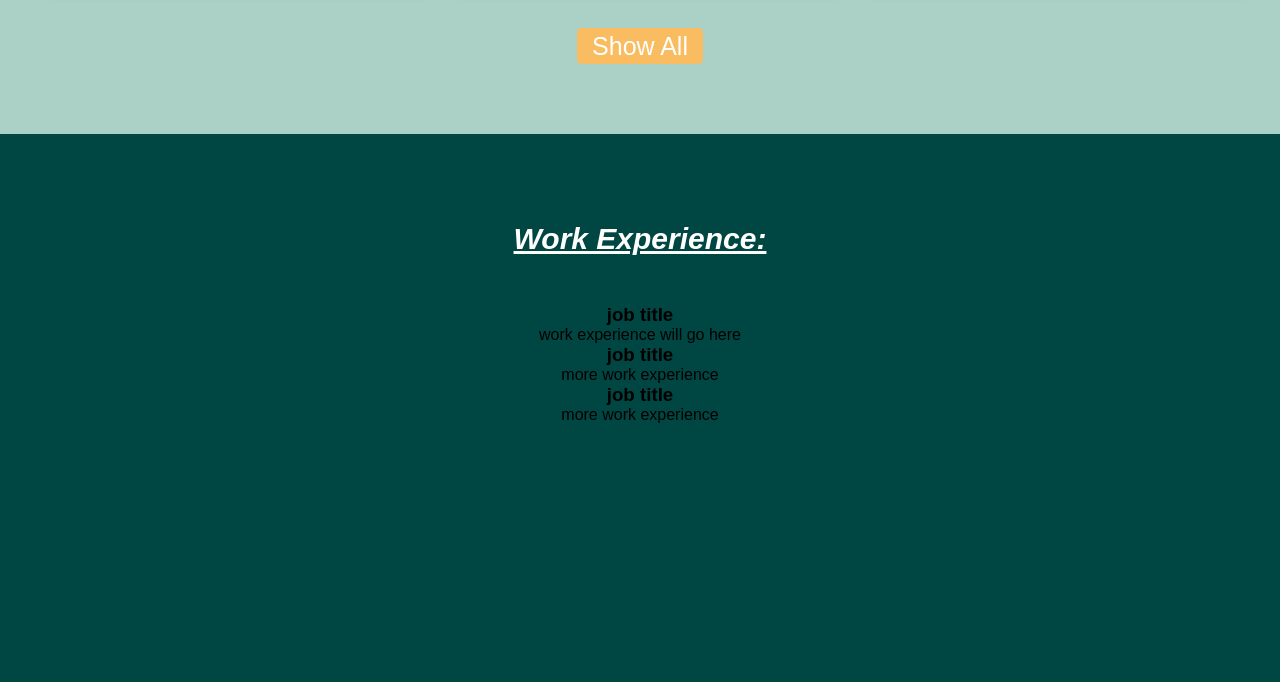
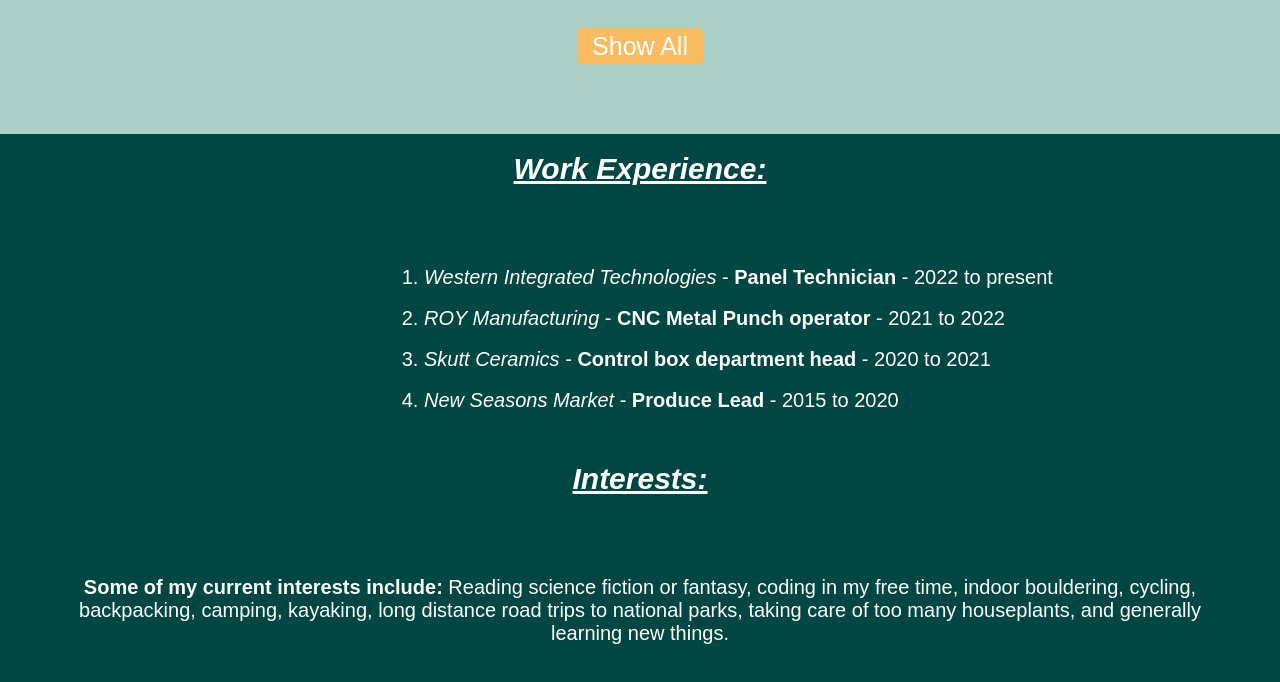
Before and after one commit to Mac-ziis/independent-project-1, a plain HTML site: page index.html in a window 1280 px wide. Shown: the part 2456-3138 px from the top of the page. Drawn offline with Linux system fonts and the light colour scheme.

Commit message:
Add the work experience section and current interests + add css styling for those sections.

```diff
--- a/css/styles.css
+++ b/css/styles.css
@@ -37,7 +37,7 @@ h1 {
   font-style: italic;
 }
 
-#work-experience {
+#bottom-headers {
   font-size: 30px;
   text-align: center;
   text-decoration-line: underline;
@@ -135,9 +135,6 @@ section {
   color: var(--button);
   border-radius: 5px;
   box-shadow: 8px 8px 10px 5px rgba(100, 100, 100, 1);
-
-
-
 }
 
 #projects .project-tile img {
@@ -192,22 +189,23 @@ section {
 }
 /* need to play around with separate columns for work exp. */
 .work-columns {
-  max-width: 100%
+  padding: 50px 0;
+  text-align: left;
+  margin-left: 30%;
 }
 
-#work {
-  max-width: 30%;
-  margin: auto;
+li {
+  color: var(--headline);
+  font-size: 20px;
 }
 
-#work2 {
-  max-width: 30%;
-  margin: auto;
-}
-
-#work3 {
-  max-width: 30%;
-  margin: auto;
+#interests {
+  color: var(--headline);
+  text-align: center;
+  font-size: 20px;
+  padding-top: 50px;
+  padding-bottom: 100px;
+  margin: 0 70px 0 70px;
 }
 
 @media only screen and (max-width: 420px) {
--- a/index.html
+++ b/index.html
@@ -9,15 +9,13 @@
 </head>
 
 <body>
-  <!-- <header>
+   <header>
     <nav id="navbar">
       <ul class="nav-links">
-        <li><a href="welcome-section" class="nav-link">About</a></li>
-        <li><a href="project-section" class="nav-link">Projects</a></li>
-        <li><a href="contact.html" class="nav-link">Contact</a></li>
+        <li><a href="welcome-section" class="nav-link">GH - Pages</a></li>
       </ul>
     </nav>
-  </header> -->
+  </header>
   <section id="welcome-section">
     <!-- Add more here  -->
     <h1>Hello, I'm Mac Granger.</h1>
@@ -74,14 +72,17 @@
   </div>
   </section>
   <!-- more styling here. maybe an image -->
-  <section class="work-columns">
-    <h1 id="work-experience">Work Experience:</h1>
-    <br>
-    <h3>job title</h3>
-    <p id="work">work experience will go here</p>
-    <h3>job title</h3>
-    <p id="work2">more work experience</p>
-    <h3>job title</h3>
-    <p id="work3">more work experience</p>
-  </section>
+  <h1 id="bottom-headers">Work Experience:</h1>
+  <div class="work-columns">
+    <ol>
+    <li><em>Western Integrated Technologies</em> - <strong>Panel Technician</strong> - 2022 to present</li><br>
+    <li><em>ROY Manufacturing</em> - <strong>CNC Metal Punch operator</strong> - 2021 to 2022</li><br>
+    <li><em>Skutt Ceramics</em> - <strong>Control box department head</strong> - 2020 to 2021</li><br>
+    <li><em>New Seasons Market</em> - <strong>Produce Lead</strong> - 2015 to 2020</li>
+    </ol>
+  </div>
+  <h1 id="bottom-headers">Interests:</h1>
+  <div id="work-columns">
+    <p id="interests"><strong>Some of my current interests include:</strong> Reading science fiction or fantasy, coding in my free time, indoor bouldering, cycling, backpacking, camping, kayaking, long distance road trips to national parks, taking care of too many houseplants, and generally learning new things.</p>
+  </div>
 </body>
```
